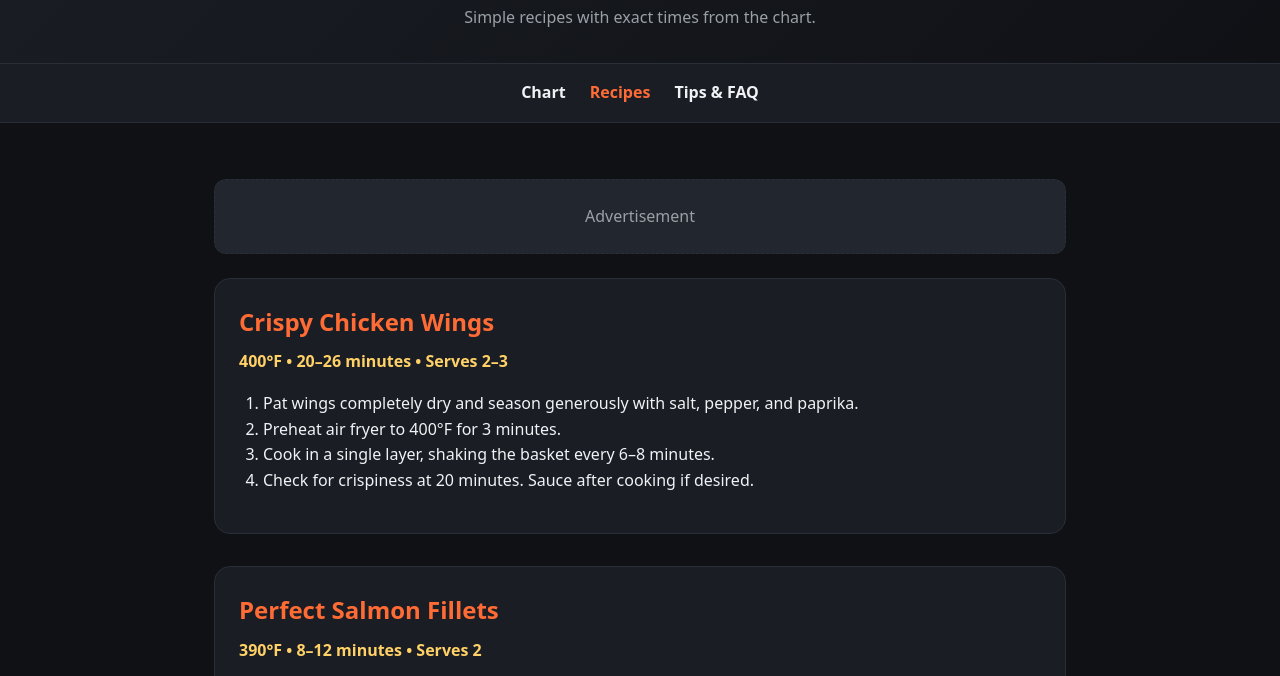
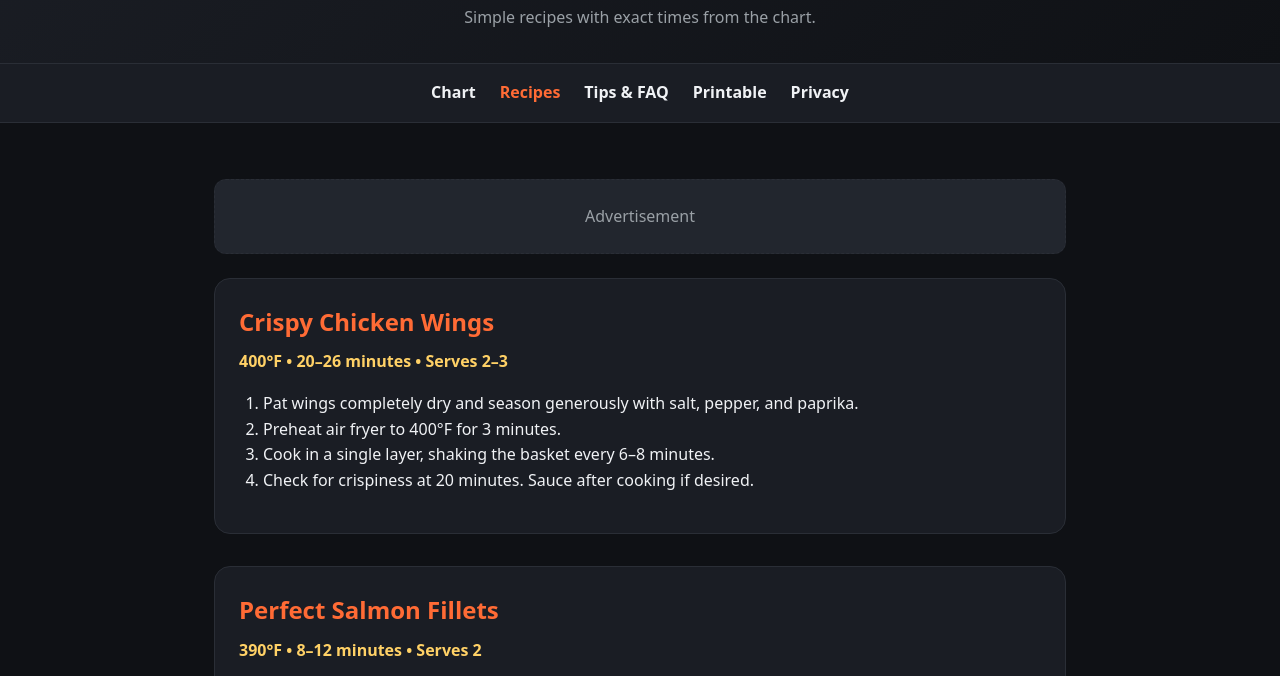
Before and after one commit to Raven-Flock-Sites/airfry-chart, a plain HTML site: page recipes.html in a window 1280 px wide. Shown: the part 91-767 px from the top of the page. Drawn offline with Linux system fonts and the light colour scheme.

Commit message:
Update nav links on recipes page

```diff
--- a/recipes.html
+++ b/recipes.html
@@ -37,6 +37,8 @@
   <a href="index.html">Chart</a>
   <a href="recipes.html" class="active">Recipes</a>
   <a href="tips.html">Tips & FAQ</a>
+  <a href="printable.html">Printable</a>
+  <a href="privacy.html">Privacy</a>
 </nav>
 
 <div class="container">
```
